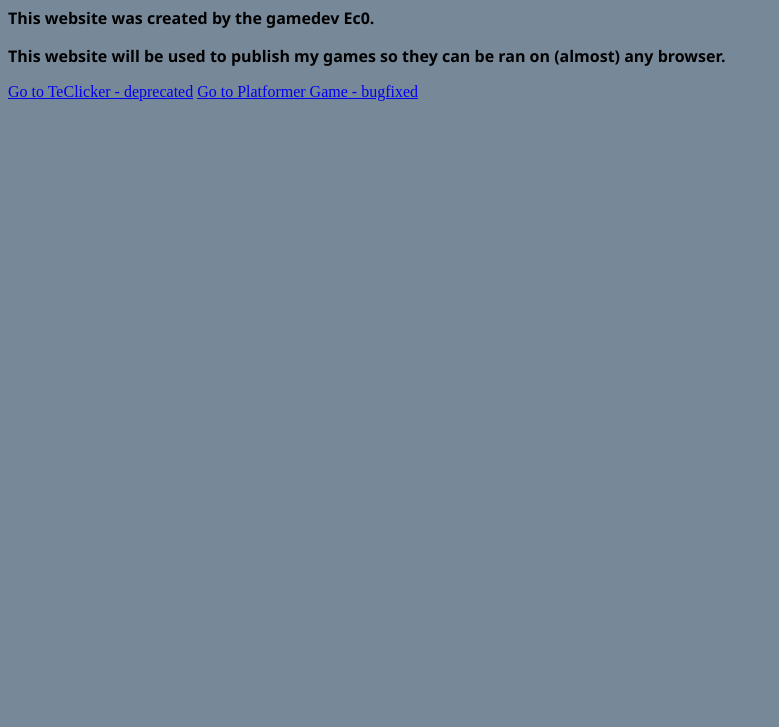
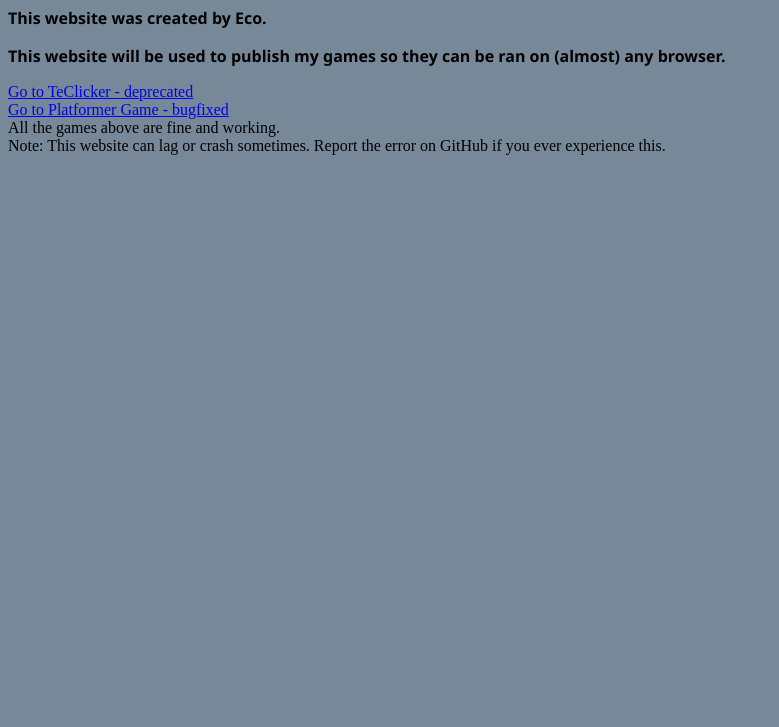
Before and after one commit to devec0/Hub, a plain HTML site: page index.html in a window 1280 px wide. Shown: the part 73-800 px from the top of the page, without its empty margins (0-779 px from the left). Drawn offline with Linux system fonts and the light colour scheme.

Commit message:
v5
Added disclaimers and fixed some bugs. 15/03/2024 18:35

```diff
--- a/index.html
+++ b/index.html
@@ -11,12 +11,14 @@
 <body>
 
         <h1 class="textup">Hello there!</h1>
-        <p class="textp1">This website was created by the gamedev Ec0.</p>
+        <p class="textp1">This website was created by Eco.</p>
         <p class="textp2">This website will be used to publish my games so they can be ran on (almost) any browser.</p>
 
-        <a href="https://devec0.github.io/Hub/teclicker.html">Go to TeClicker - deprecated</a>
-        <a href="https://devec0.github.io/Hub/platformer.html">Go to Platformer Game - bugfixed</a>
+        <div class="teclickerd"><a class="teclickerl" href="https://devec0.github.io/Hub/teclicker.html">Go to TeClicker - deprecated</a></div>
+        <div class="platd"><a class="platl" href="https://devec0.github.io/Hub/platformer.html">Go to Platformer Game - bugfixed</a></div>
 
+        <div class="discwork">All the games above are fine and working.</div>
+       <div class="discbug">Note: This website can lag or crash sometimes. Report the error on GitHub if you ever experience this.</div>
 
     </body>
 </html>
```
